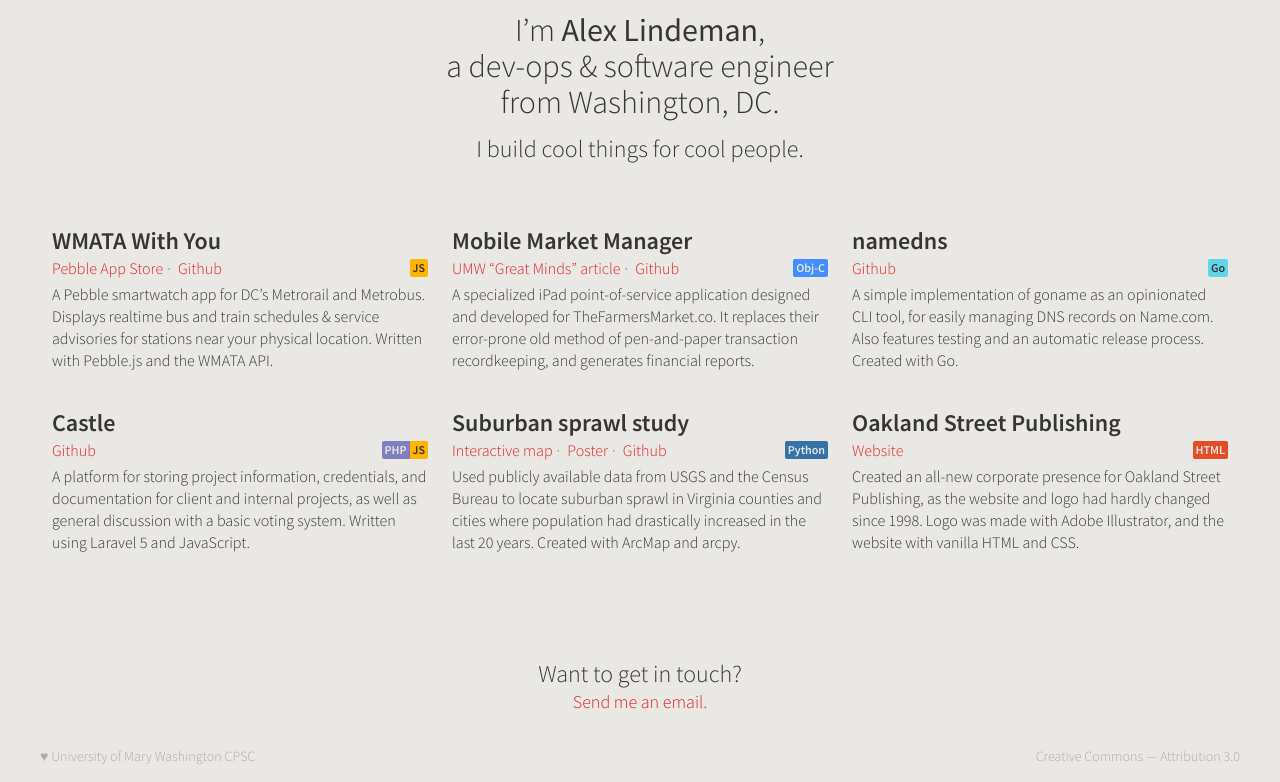
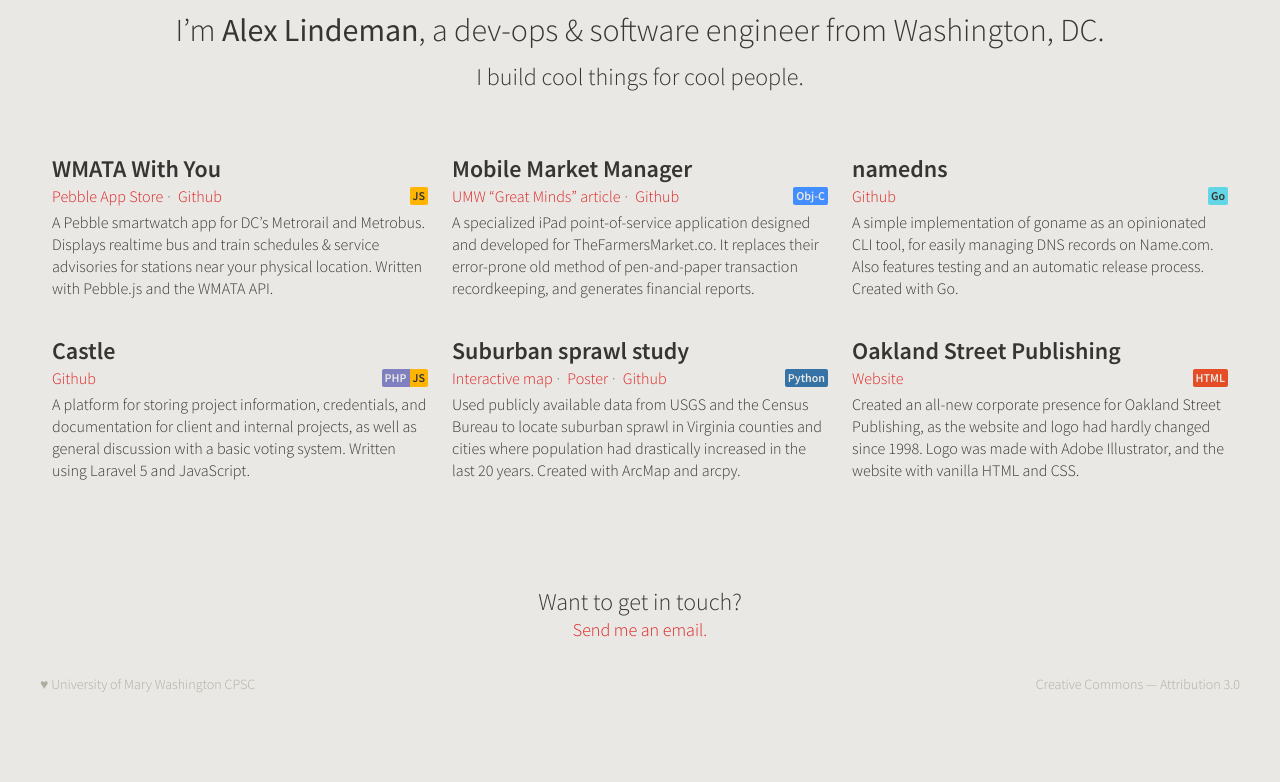
Before and after one commit to aelindeman/aelindeman.github.io, a Jekyll site: the page built from index.html, in a window 1280 px wide, cut to the strip 276-1058 px from the top of the page. Built offline with Jekyll 4.4.1, drawn with Linux system fonts in a browser that asks for light colours; nearby versions of some CDN libraries; after the commit the page ends 986 px from its top, so only the background shows below that.

```diff
--- a/index.html
+++ b/index.html
@@ -5,8 +5,14 @@ slug: portfolio
 ---
 <section class="introduction">
   <img src="https://avatars.githubusercontent.com/u/139387?v=3&amp;s=460" alt="">
-  <p>I&rsquo;m <strong>Alex Lindeman</strong>,<br />a dev-ops &amp; software engineer<br />from Washington, DC.</p>
-  <p>I build cool things for cool people.</p>
+  <p>
+    <span>I&rsquo;m <strong>Alex Lindeman</strong>,</span>
+    <span>a dev-ops &amp; software engineer</span>
+    <span>from Washington, DC.</span>
+  </p>
+  <p>
+    <span>I build cool things<wbr/> for cool people.</span>
+  </p>
 </section>
 <section class="portfolio">
   <h2 class="sr-only">Portfolio</h2>
```
